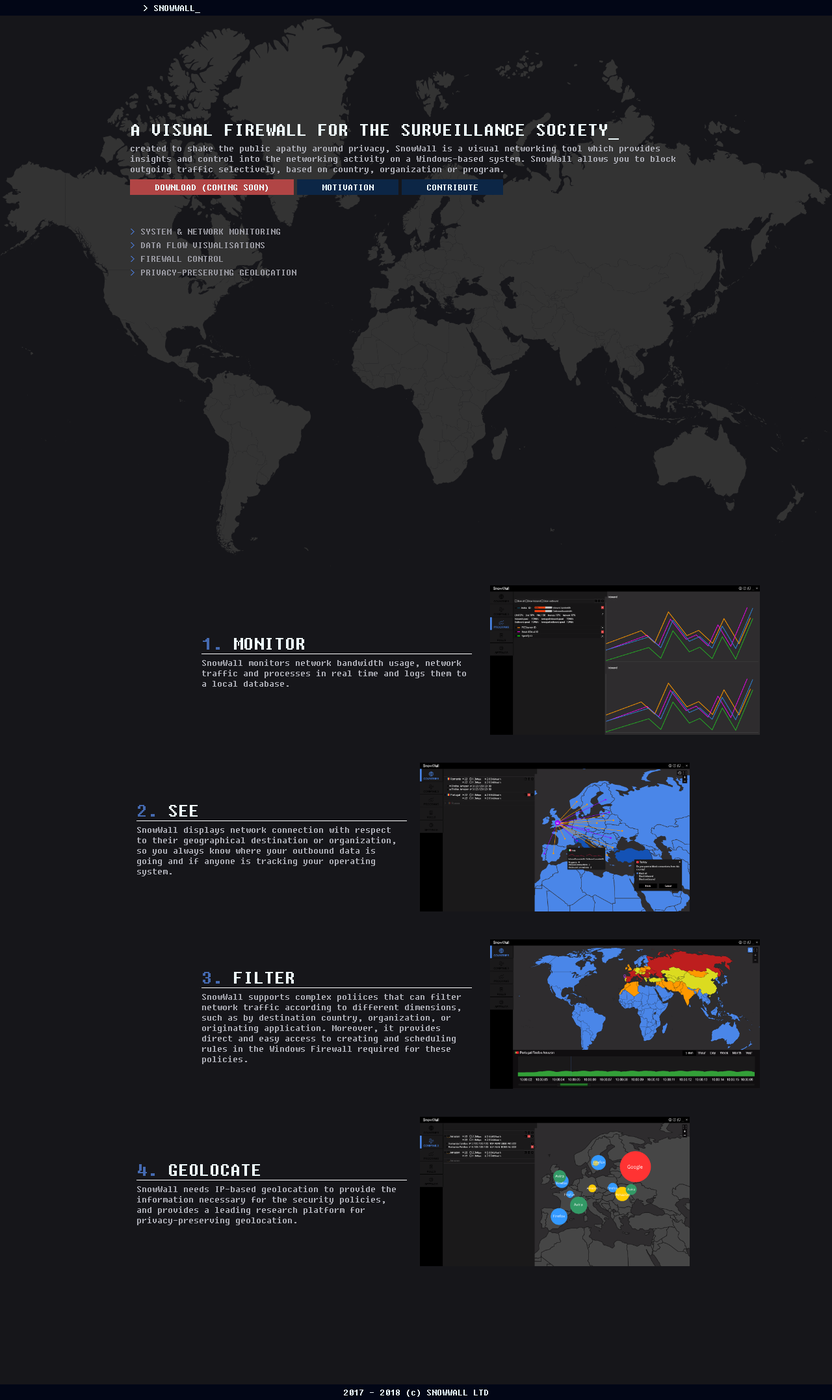
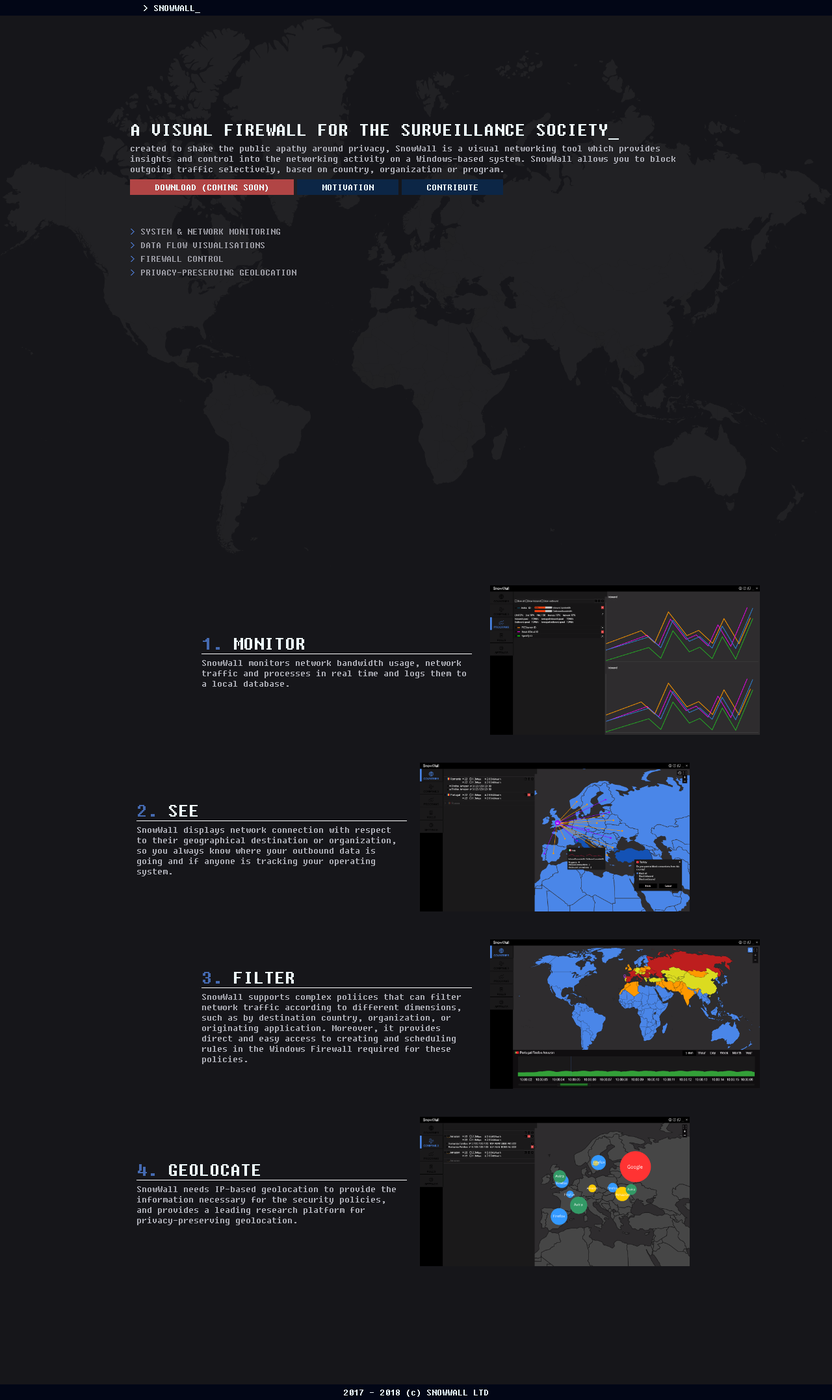
Before and after one commit to snow-wall/snow-wall.github.io, a Jekyll site: the page built from index.md, in a window 1280 px wide. Shown: the whole page at 65% size. Built offline with Jekyll 4.4.1, drawn with Linux system fonts in a browser that asks for light colours; some web fonts are replaced.

Commit message:
Background map is more transparent and add new favicon

```diff
--- a/_includes/head.html
+++ b/_includes/head.html
@@ -5,7 +5,7 @@
 
   <link rel="stylesheet" href="{{ "assets/css/layout.css" | relative_url }}">
   <link rel="stylesheet" href="{{ "assets/css/style.css" | relative_url }}">
-  <link rel="shortcut icon" type="image/x-icon" href="{{ "assets/img/favicon.png" | relative_url }}">
+  <link rel="shortcut icon" type="image/x-icon" href="{{ "assets/img/favicon-16x16.png" | relative_url }}">
 
   <title>SnowWall: A visual firewall for the surveillance society</title>
   <meta name="description" value="created to shake the public apathy around privacy, SnowWall is a visual networking tool which provides insights and control into the networking activity on a Windows-based system. SnowWall allows you to block outgoing traffic selectively, based on country, organization or program.">
```
Also changed, not shown: assets/img/favicon-16x16.png (added), assets/img/map.svg.
